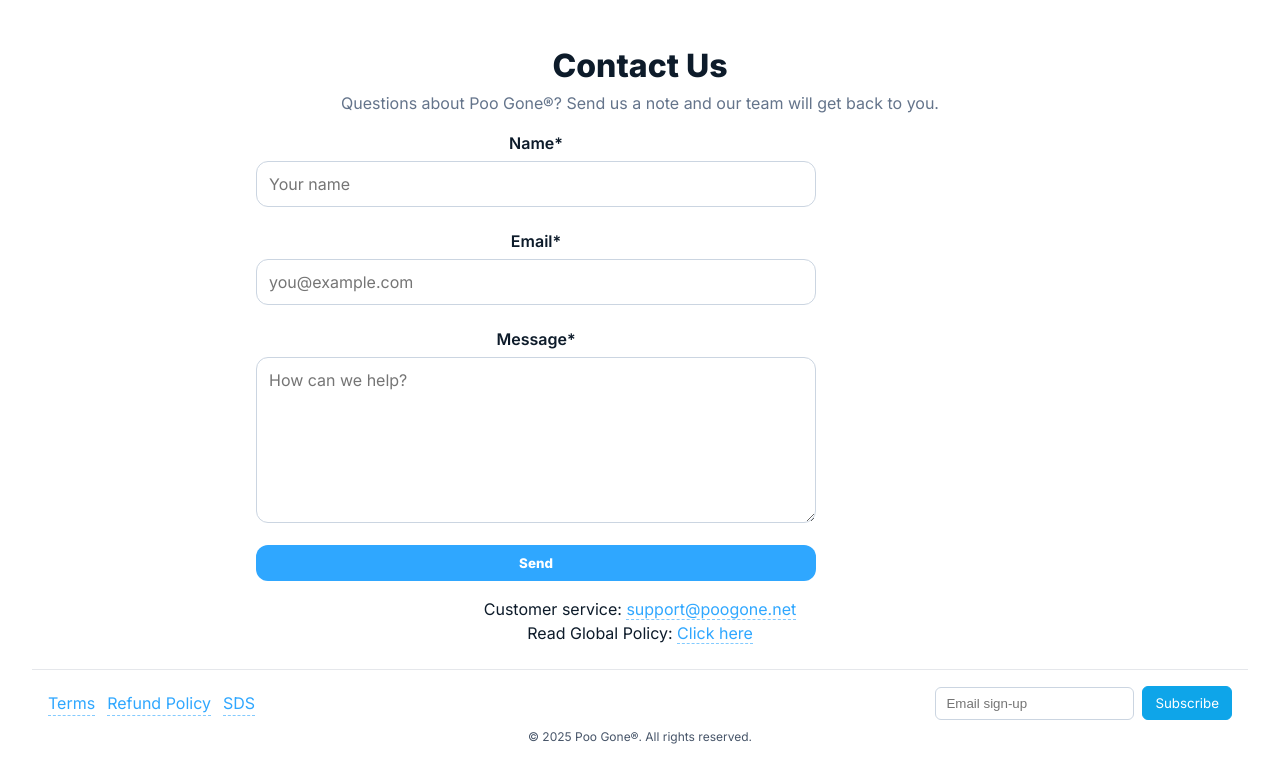
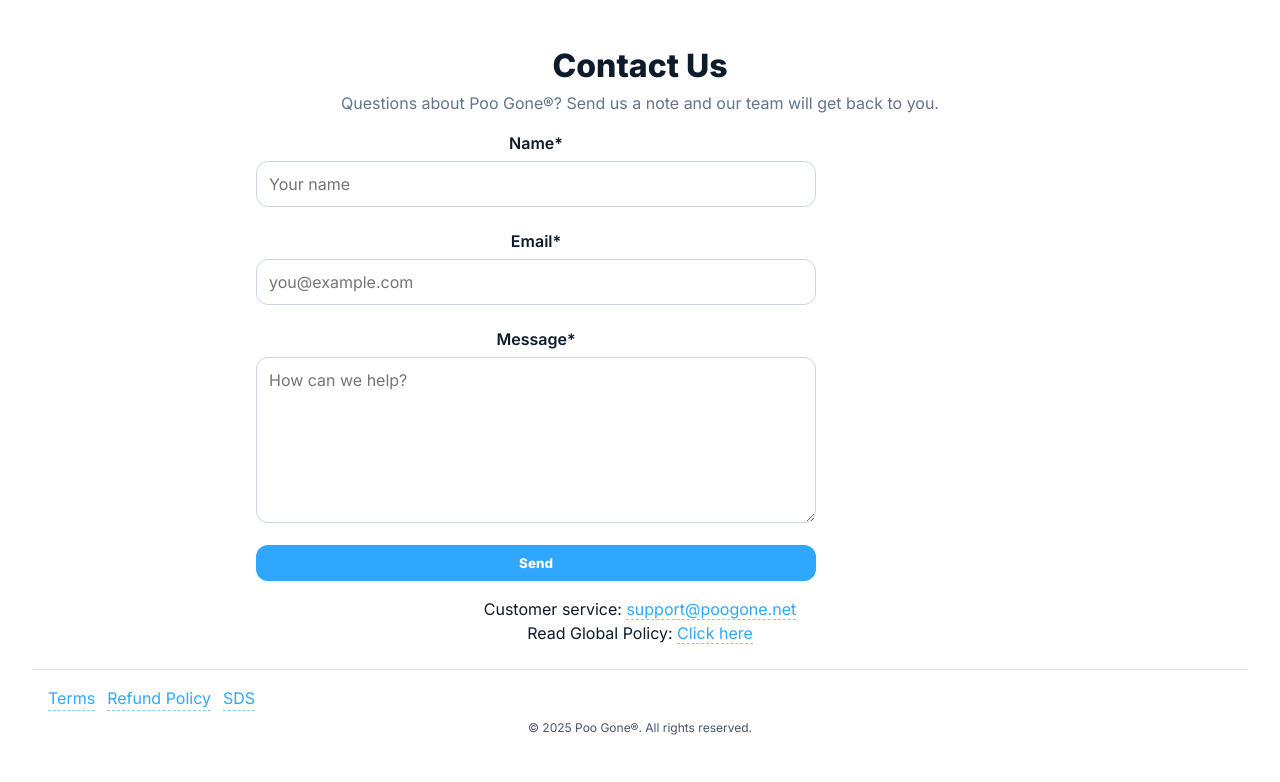
Before and after one commit to redrose4y293/pooGone, a React (Vite) app: page / in a window 1280 px wide. Shown: the part 10077-10859 px from the top of the page. Built offline with nearby package versions, Linux system fonts and the light colour scheme.

Commit message:
Remove email sign-up form from App component
Removed the email sign-up form from the App component.

```diff
--- a/src/App.jsx
+++ b/src/App.jsx
@@ -158,31 +158,6 @@ function App() {
             <a href="#refund">Refund Policy</a>
             <a href="#sds">SDS</a>
           </div>
-          <form
-            onSubmit={(e) => e.preventDefault()}
-            style={{ display: "flex", gap: 8, alignItems: "center" }}
-          >
-            <input
-              placeholder="Email sign-up"
-              style={{
-                padding: "8px 10px",
-                border: "1px solid #cbd5e1",
-                borderRadius: 6,
-              }}
-            />
-            <button
-              type="submit"
-              style={{
-                padding: "8px 12px",
-                border: "1px solid #0ea5e9",
-                background: "#0ea5e9",
-                color: "#fff",
-                borderRadius: 6,
-              }}
-            >
-              Subscribe
-            </button>
-          </form>
         </div>
         <div style={{ marginTop: 8, fontSize: 12, color: "#475569" }}>
           © {new Date().getFullYear()} Poo Gone®. All rights reserved.
```
